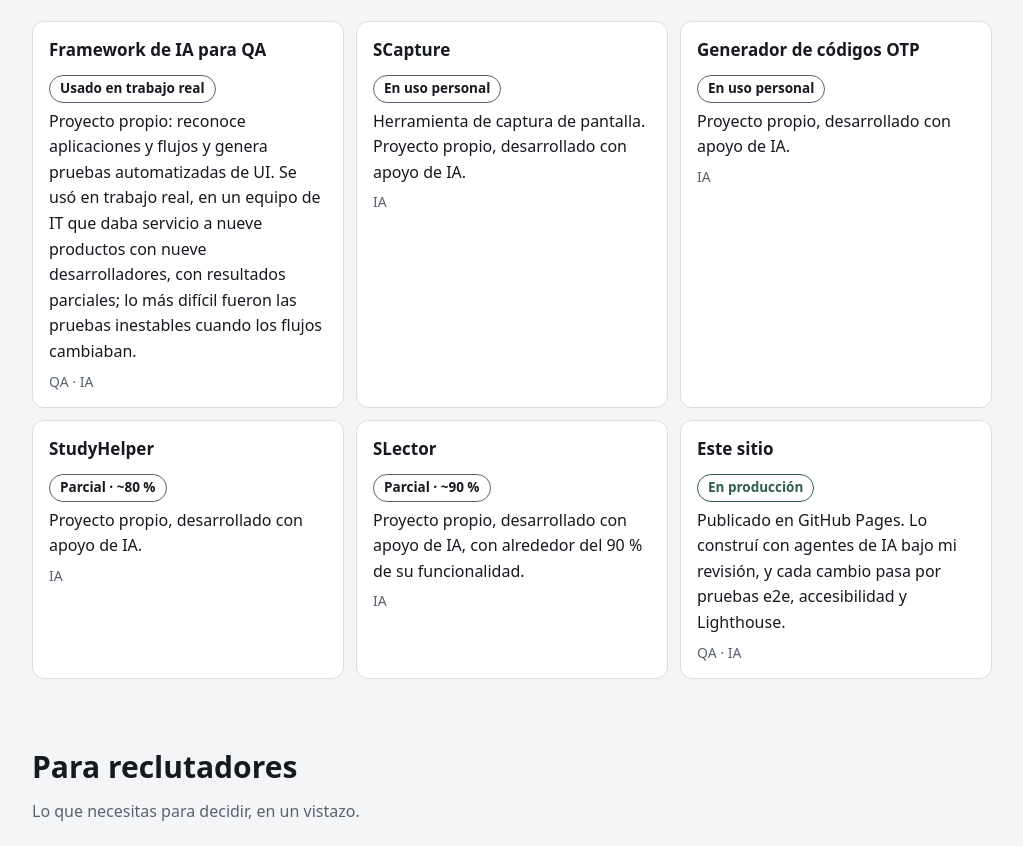
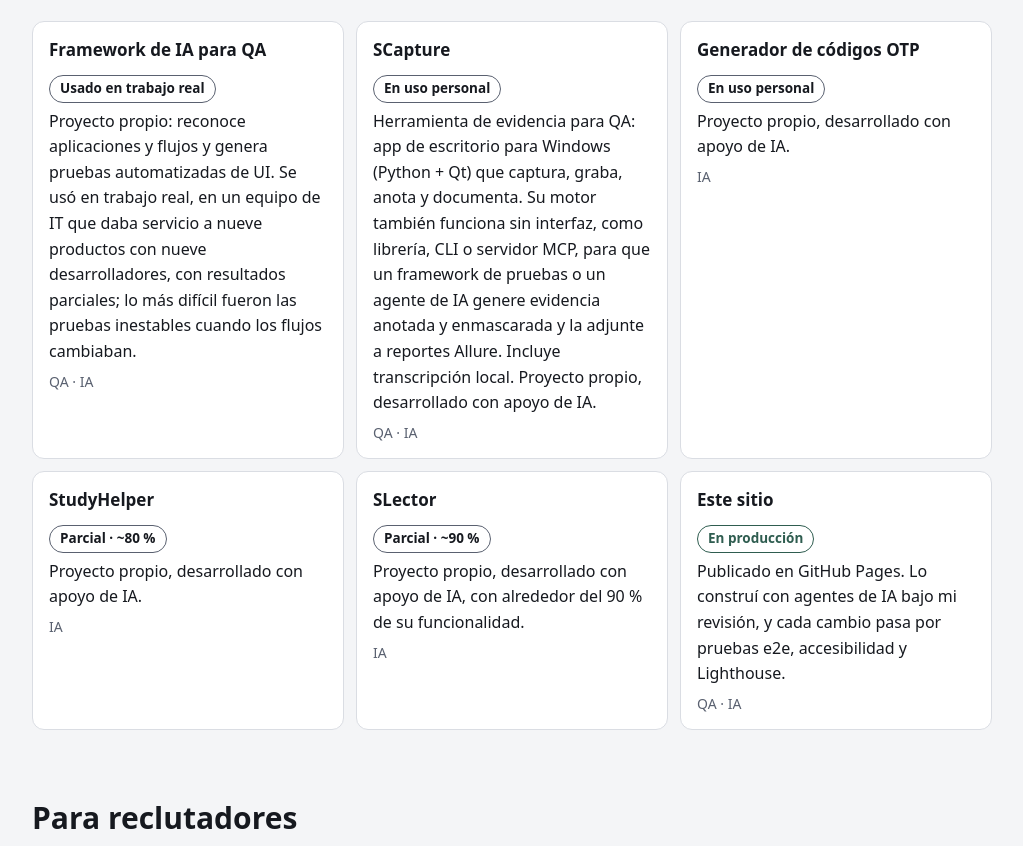
Before and after one commit to saulgar2/saulgar2.github.io, a plain HTML site: page index.html in a window 1280 px wide. Shown: the part 3644-4490 px from the top of the page, without its empty margins (128-1151 px from the left). Drawn offline with Linux system fonts and the light colour scheme.

Commit message:
Portafolio: SCapture descrito como herramienta de evidencia para QA (ES/EN)
Desde Apps/Portafolio @7742388.

Co-Authored-By: Claude Opus 5.5 <noreply@anthropic.com>

```diff
--- a/index.html
+++ b/index.html
@@ -283,8 +283,8 @@ footer { margin: 64px 0 40px; color: var(--muted); font-size: 13px; border-top:
       <li class="proyecto" data-testid="proyecto">
         <h3>SCapture</h3>
         <p class="estado personal" data-testid="estado">En uso personal</p>
-        <p>Herramienta de captura de pantalla. Proyecto propio, desarrollado con apoyo de IA.</p>
-        <p class="areas">IA</p>
+        <p>Herramienta de evidencia para QA: app de escritorio para Windows (Python + Qt) que captura, graba, anota y documenta. Su motor también funciona sin interfaz, como librería, CLI o servidor MCP, para que un framework de pruebas o un agente de IA genere evidencia anotada y enmascarada y la adjunte a reportes Allure. Incluye transcripción local. Proyecto propio, desarrollado con apoyo de IA.</p>
+        <p class="areas">QA · IA</p>
       </li>
       <li class="proyecto" data-testid="proyecto">
         <h3>Generador de códigos OTP</h3>
```
Also changed, not shown: en/index.html (+2 -2 lines).
